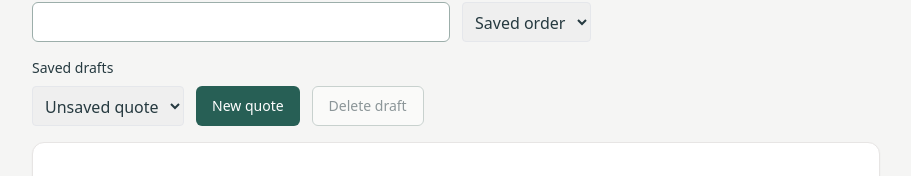
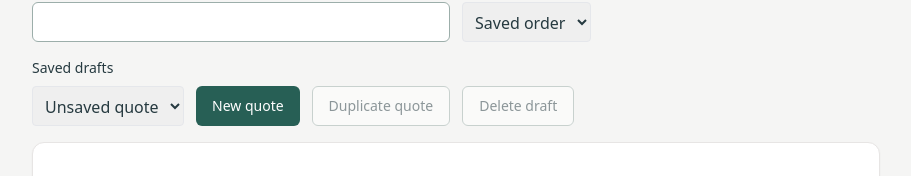
Before and after one commit to kirkduchesne/quote-builder, a Next.js app: page / in a window 1280 px wide. Shown: the part 170-346 px from the top of the page, without its empty margins (184-1095 px from the left). Built offline with nearby package versions, Linux system fonts and the light colour scheme.

Commit message:
feat: add duplicate-quote workflow

```diff
--- a/components/draft-workspace.tsx
+++ b/components/draft-workspace.tsx
@@ -163,6 +163,7 @@ export function DraftWorkspace() {
         >
           New quote
         </Button>
+        <Button type="button" variant="outline" disabled={!drafts.some(d=>d.id===active.id) || drafts.length>=20} onClick={()=>{if(!canLeave())return;try{save(duplicateDraft(drafts,active));setSearch('');}catch(error){setMessage((error as Error).message);}}}>Duplicate quote</Button>
         <Button
           type="button"
           variant="outline"
```
